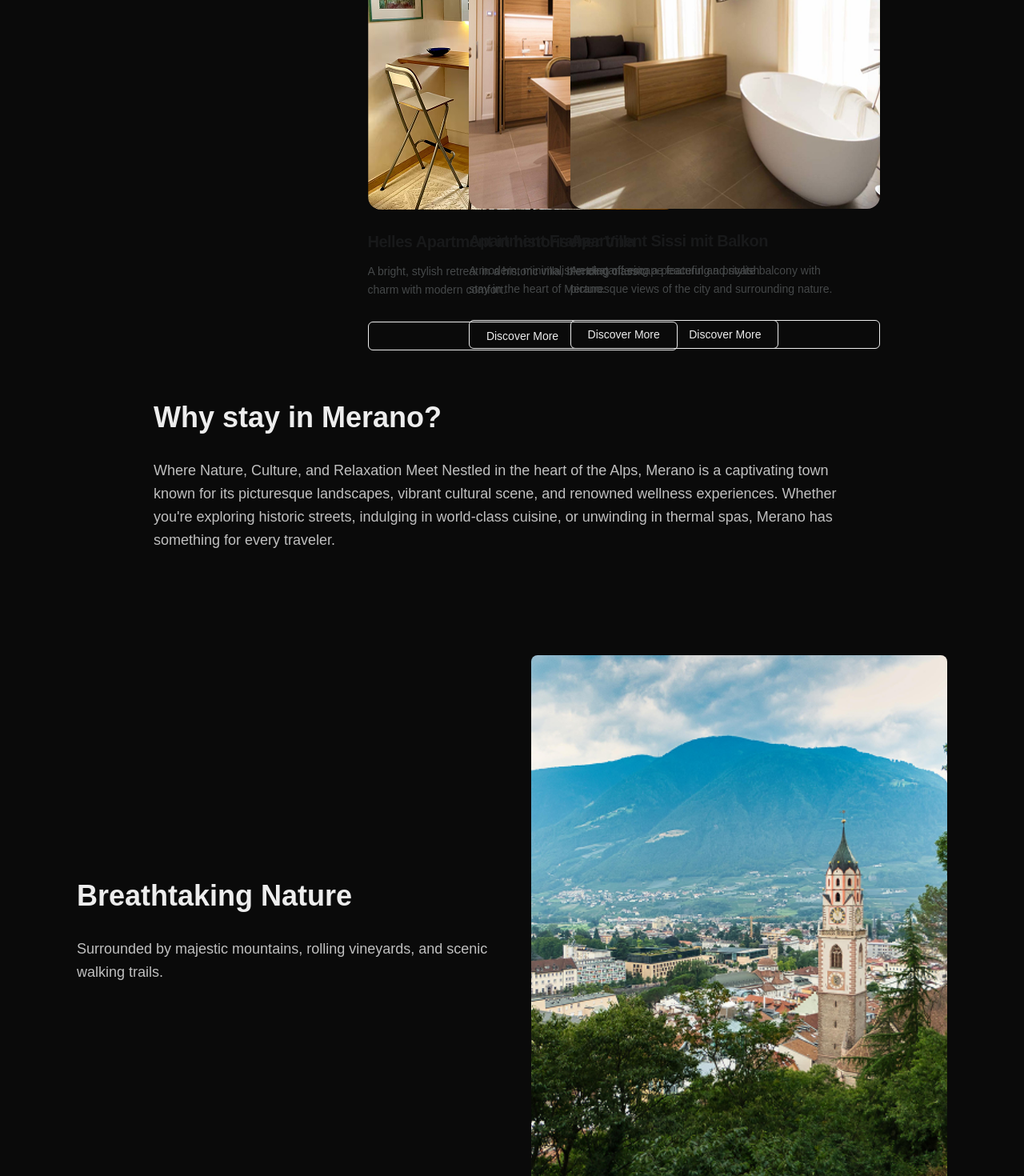
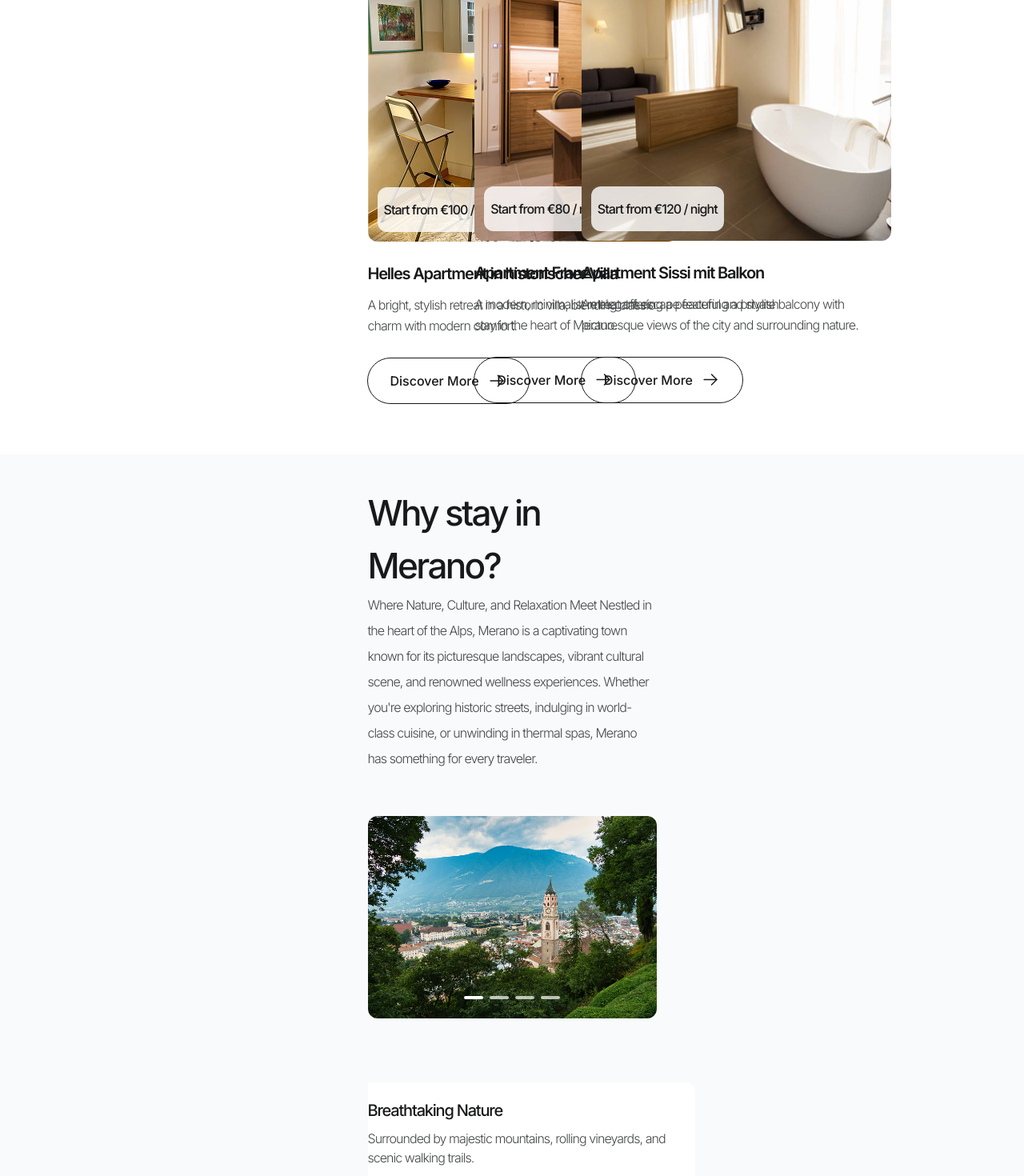
Before and after one commit to Ninzato/stay-meran, a Next.js app: page / in a window 1280 px wide. Shown: the part 1330-2800 px from the top of the page at 80% size. Built offline with nearby package versions, Linux system fonts and the light colour scheme.

Commit message:
fix: adjusted some stylings up until naturesection

```diff
--- a/app/globals.css
+++ b/app/globals.css
@@ -8,21 +8,19 @@
 @theme inline {
   --color-background: var(--background);
   --color-foreground: var(--foreground);
+  --font-sans: var(--font-inter);
+}
+
+@theme {
+  --tracking-tightest: -0.06em;
+  --color-blue-100: #F8FAFB;
+  --color-blue-500: #B4BCBE;
   --color-blue-800: #454849;
   --color-blue-900: #18191a;
-  --font-sans: var(--font-geist-sans);
-  --font-mono: var(--font-geist-mono);
-}
-
-@media (prefers-color-scheme: light) {
-  :root {
-    --background: #0a0a0a;
-    --foreground: #ededed;
-  }
 }
 
 body {
   background: var(--background);
   color: var(--foreground);
-  font-family: Arial, Helvetica, sans-serif;
+  font-family: var(--font-inter);
 }
--- a/app/layout.tsx
+++ b/app/layout.tsx
@@ -1,14 +1,9 @@
 import type { Metadata } from 'next';
-import { Geist, Geist_Mono } from 'next/font/google';
+import { Inter } from 'next/font/google';
 import './globals.css';
 
-const geistSans = Geist({
-  variable: '--font-geist-sans',
-  subsets: ['latin']
-});
-
-const geistMono = Geist_Mono({
-  variable: '--font-geist-mono',
+const inter = Inter({
+  variable: '--font-inter',
   subsets: ['latin']
 });
 
@@ -25,7 +20,7 @@ export default function RootLayout({
   return (
     <html lang="en">
       <body
-        className={`${geistSans.variable} ${geistMono.variable} antialiased`}
+        className={`${inter.variable} antialiased`}
       >
         {children}
       </body>
--- a/app/page.tsx
+++ b/app/page.tsx
@@ -26,11 +26,13 @@ export default function Home() {
         {/* Accommodations Grid */}
         <AccommodationsGrid />
 
-        {/* Why Merano Section */}
-        <WhyMeranoSection />
+        <div className="bg-blue-100 py-10">
+          {/* Why Merano Section */}
+          <WhyMeranoSection />
 
-        {/* Breathtaking Nature Section */}
-        <NatureSection />
+          {/* Breathtaking Nature Section */}
+          <NatureSection />
+        </div>
 
         {/* Testimonials Grid */}
         <TestimonialsGrid />
--- a/components/features/accommodations/AccommodationCard.tsx
+++ b/components/features/accommodations/AccommodationCard.tsx
@@ -8,9 +8,9 @@ interface AccommodationCardProps {
 
 export function AccommodationCard({ accommodation }: AccommodationCardProps) {
   return (
-    <div className="flex w-[361px] flex-col gap-[26px] overflow-hidden md:w-[387px]">
+    <div className="flex w-[361px] flex-col gap-[26px] md:w-[387px]">
       {/* Image */}
-      <div className="relative w-full overflow-hidden rounded-2xl">
+      <div className="relative w-full overflow-hidden rounded-xl">
         <Image
           src={accommodation.image}
           alt={accommodation.title}
@@ -19,18 +19,21 @@ export function AccommodationCard({ accommodation }: AccommodationCardProps) {
           height={409}
           sizes="(max-width: 768px) 361px, 409px"
         />
+        <div className="tracking-tightest absolute bottom-3 left-3 rounded-xl bg-white/80 px-2 py-4 font-medium">
+          Start from {accommodation.price} / night
+        </div>
       </div>
 
       {/* Content */}
       <div className="flex flex-col gap-5">
         <div className="flex flex-col gap-3">
           {/* Title */}
-          <h3 className="text-xl font-semibold tracking-tight text-blue-900">
+          <h3 className="tracking-tightest text-xl font-semibold text-blue-900">
             {accommodation.title}
           </h3>
 
           {/* Description */}
-          <p className="text-sm leading-relaxed text-blue-800">
+          <p className="tracking-tightest leading-relaxed font-light text-blue-800">
             {accommodation.description}
           </p>
         </div>
@@ -38,11 +41,16 @@ export function AccommodationCard({ accommodation }: AccommodationCardProps) {
         {/* CTA Button */}
         <div className="pt-2">
           <Button
-            variant="outline"
-            size="sm"
-            className="w-full"
+            variant="rounded"
+            size="lg"
           >
-            Discover More
+            <span className="font-medium">Discover More</span>
+            <Image
+              src="/icons/icon-arrow-right.svg"
+              alt="arrow-right"
+              width={24}
+              height={24}
+            />
           </Button>
         </div>
       </div>
--- a/components/features/accommodations/AccommodationsGrid.tsx
+++ b/components/features/accommodations/AccommodationsGrid.tsx
@@ -4,8 +4,8 @@ import { Section } from '@/components/ui';
 
 export function AccommodationsGrid() {
   return (
-    <Section className="mt-10">
-      <div className="grid grid-cols-1 gap-[19px] md:grid-cols-2 lg:grid-cols-3">
+    <Section className="mt-20 mb-16 2xl:my-10">
+      <div className="grid grid-cols-1 gap-10 md:grid-cols-2 lg:grid-cols-3 2xl:gap-[19px]">
         {mockAccommodations.map(accommodation => (
           <AccommodationCard
             key={accommodation.id}
--- a/components/features/hero/HeroSection.tsx
+++ b/components/features/hero/HeroSection.tsx
@@ -29,7 +29,7 @@ export function HeroSection() {
             </p>
 
             {/* Main Title */}
-            <h1 className="flex flex-col text-[50px] leading-tight font-medium tracking-tight md:text-7xl">
+            <h1 className="tracking-tightest flex flex-col text-[50px] leading-tight font-medium md:text-7xl">
               <span>{mockHeroContent.title1}</span>
               <span>{mockHeroContent.title2}</span>
             </h1>
--- a/components/features/sections/IntroSection.tsx
+++ b/components/features/sections/IntroSection.tsx
@@ -11,7 +11,7 @@ export function IntroSection() {
     <Section className="mt-16">
       {/* <Container> */}
       <div className="w-[361px] md:w-[1065px]">
-        <p className="text-[32px] leading-[1.5em] font-medium tracking-tight text-blue-900 md:text-[44px]">
+        <p className="tracking-tightest text-[32px] leading-[1.5em] font-medium text-blue-900 md:text-[44px]">
           {introContent.content}
         </p>
       </div>
--- a/components/features/sections/NatureSection.tsx
+++ b/components/features/sections/NatureSection.tsx
@@ -1,5 +1,5 @@
 import Image from 'next/image';
-import { Container } from '@/components/ui';
+import { Section } from '@/components/ui';
 import { mockSections } from '@/lib/constants';
 
 export function NatureSection() {
@@ -10,35 +10,58 @@ export function NatureSection() {
   if (!natureContent) return null;
 
   return (
-    <section className="bg-background py-16">
-      <Container>
-        <div className="grid grid-cols-1 items-center gap-12 lg:grid-cols-2">
+    <Section className="mt-14">
+      <div className="flex flex-col gap-20 2xl:flex-row">
         {/* Left: Content */}
-          <div className="space-y-8">
+        <div className="order-2 flex flex-col gap-14 2xl:order-1">
+          <div className="flex h-fit w-[409px] flex-shrink-0 flex-col gap-2 rounded-r-xl rounded-b-xl bg-white py-5 2xl:relative 2xl:before:absolute 2xl:before:top-0 2xl:before:-left-[50vw] 2xl:before:h-full 2xl:before:w-[50vw] 2xl:before:bg-white 2xl:before:content-['']">
             {/* Title */}
-            <h2 className="text-foreground text-3xl font-bold md:text-4xl">
+            <h2 className="tracking-tightest text-xl leading-[1.5em] font-medium text-blue-900 2xl:text-2xl">
               {natureContent.title}
             </h2>
 
             {/* Description */}
-            <p className="text-foreground/80 text-lg leading-relaxed">
+            <p className="tracking-tightest leading-[1.5em] font-light text-blue-800">
               {natureContent.content}
             </p>
           </div>
+          <div>
+            <h2 className="tracking-tightest text-2xl leading-[1.5em] font-medium text-blue-500">
+              Rich Culture
+            </h2>
+          </div>
+          <div>
+            <h2 className="tracking-tightest text-2xl leading-[1.5em] font-medium text-blue-500">
+              Culinary Deligths
+            </h2>
+          </div>
+          <div>
+            <h2 className="tracking-tightest text-2xl leading-[1.5em] font-medium text-blue-500">
+              Wellness Relaxation
+            </h2>
+          </div>
+        </div>
 
         {/* Right: Image */}
-          <div className="relative aspect-[4/3] overflow-hidden rounded-lg lg:aspect-[3/4]">
+        <div className="relative order-1 w-full flex-grow overflow-hidden rounded-xl 2xl:order-2">
           {natureContent.image && (
             <Image
               src={natureContent.image}
               alt="Breathtaking nature in Merano"
-                fill
+              width={711}
+              height={488}
+              sizes="(max-width: 768px) 361px, 306px"
               className="object-cover"
             />
           )}
+          <div className="absolute bottom-6 left-1/2 flex -translate-x-1/2 gap-2">
+            <div className="h-1 w-6 rounded-full bg-white"></div>
+            <div className="h-1 w-6 rounded-full bg-white/70"></div>
+            <div className="h-1 w-6 rounded-full bg-white/70"></div>
+            <div className="h-1 w-6 rounded-full bg-white/70"></div>
           </div>
         </div>
-      </Container>
-    </section>
+      </div>
+    </Section>
   );
 }
--- a/components/features/sections/WhyMeranoSection.tsx
+++ b/components/features/sections/WhyMeranoSection.tsx
@@ -1,4 +1,4 @@
-import { Container } from '@/components/ui';
+import { Section } from '@/components/ui';
 import { mockSections } from '@/lib/constants';
 
 export function WhyMeranoSection() {
@@ -9,22 +9,18 @@ export function WhyMeranoSection() {
   if (!whyMeranoContent) return null;
 
   return (
-    <section className="bg-background py-16">
-      <Container>
-        <div className="mx-auto max-w-4xl">
+    <Section>
+      <div>
         {/* Title */}
-          <h2 className="text-foreground mb-8 text-3xl font-bold md:text-4xl">
+        <h2 className="tracking-tightest text-[32px] leading-[1.5em] font-medium text-blue-900 md:text-[44px]">
           {whyMeranoContent.title}
         </h2>
 
         {/* Content */}
-          <div className="prose prose-lg max-w-none">
-            <p className="text-foreground/80 text-lg leading-relaxed">
+        <p className="tracking-tightest text-base leading-[2em] font-light text-blue-800 2xl:text-xl">
           {whyMeranoContent.content}
         </p>
       </div>
-        </div>
-      </Container>
-    </section>
+    </Section>
   );
 }
--- a/components/ui/Button.tsx
+++ b/components/ui/Button.tsx
@@ -1,7 +1,7 @@
 import { cn } from '@/lib/utils/cn';
 
 interface ButtonProps extends React.ButtonHTMLAttributes<HTMLButtonElement> {
-  variant?: 'primary' | 'secondary' | 'ghost' | 'outline';
+  variant?: 'primary' | 'secondary' | 'ghost' | 'outline' | 'rounded';
   size?: 'sm' | 'md' | 'lg';
   children: React.ReactNode;
 }
@@ -16,7 +16,7 @@ export function Button({
   return (
     <button
       className={cn(
-        'inline-flex items-center justify-center rounded-md font-medium transition-colors focus-visible:ring-2 focus-visible:ring-offset-2 focus-visible:outline-none disabled:pointer-events-none disabled:opacity-50',
+        'flex items-center justify-center gap-2.5 rounded-md font-medium transition-colors focus-visible:ring-2 focus-visible:ring-offset-2 focus-visible:outline-none disabled:pointer-events-none disabled:opacity-50',
         {
           // Variants
           'bg-foreground text-background hover:bg-foreground/90':
@@ -26,10 +26,12 @@ export function Button({
           'text-foreground hover:bg-foreground/10': variant === 'ghost',
           'border-foreground text-foreground hover:bg-foreground hover:text-background border':
             variant === 'outline',
+          'w-fit rounded-full text-blue-900 outline outline-blue-900':
+            variant === 'rounded',
           // Sizes
-          'h-9 px-3 text-sm': size === 'sm',
-          'h-10 px-4 py-2': size === 'md',
-          'h-11 px-8': size === 'lg'
+          'px-3 text-sm': size === 'sm',
+          'px-4 py-2': size === 'md',
+          'px-7 py-4': size === 'lg'
         },
         className
       )}
--- a/lib/constants/mock-accommodations.ts
+++ b/lib/constants/mock-accommodations.ts
@@ -4,6 +4,7 @@ export interface Accommodation {
   subtitle: string;
   description: string;
   image: string;
+  price: string;
   discoverMoreLink: string;
 }
 
@@ -15,6 +16,7 @@ export const mockAccommodations: Accommodation[] = [
     description:
       'A bright, stylish retreat in a historic villa, blending classic charm with modern comfort.',
     image: '/images/apartment-helles.png',
+    price: '€100',
     discoverMoreLink: '/accommodations/helles-apartment'
   },
   {
@@ -24,6 +26,7 @@ export const mockAccommodations: Accommodation[] = [
     description:
       'A modern, minimalist retreat offering a peaceful and stylish stay in the heart of Merano.',
     image: '/images/apartment-franz.png',
+    price: '€80',
     discoverMoreLink: '/accommodations/apartment-franz'
   },
   {
@@ -33,6 +36,7 @@ export const mockAccommodations: Accommodation[] = [
     description:
       'An elegant escape featuring a private balcony with picturesque views of the city and surrounding nature.',
     image: '/images/apartment-sissi.png',
+    price: '€120',
     discoverMoreLink: '/accommodations/apartment-sissi'
   }
 ];
--- a/package.json
+++ b/package.json
@@ -10,6 +10,7 @@
     "format": "prettier --write ."
   },
   "dependencies": {
+    "@tailwindcss/vite": "^4.1.11",
     "clsx": "^2.1.1",
     "next": "15.4.4",
     "react": "19.1.0",
@@ -26,7 +27,7 @@
     "eslint-config-next": "15.4.4",
     "prettier": "^3.6.2",
     "prettier-plugin-tailwindcss": "^0.6.14",
-    "tailwindcss": "^4",
+    "tailwindcss": "^4.1.11",
     "typescript": "^5"
   }
 }
```
Also changed, not shown: public/icons/icon-arrow-right.svg (added), 1 other file (tests, documents, lock files or other folders). Lines whose indentation alone changed are shown as unchanged.
